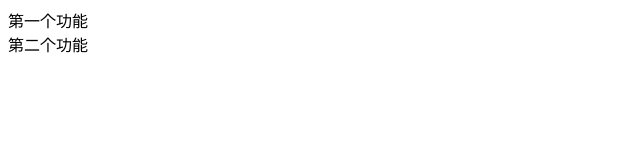
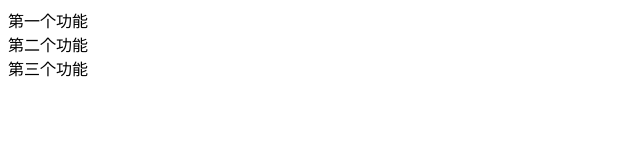
Before and after one commit to jinzhiqiang99/demo001, a plain HTML site: page index.html in a window 1280 px wide. Shown: the whole page, without its empty margins (0-640 px from the left). Drawn offline with Linux system fonts and the light colour scheme.

Commit message:
第三个功能

```diff
--- a/index.html
+++ b/index.html
@@ -1,2 +1,3 @@
 <div>第一个功能</div>
 <div>第二个功能</div>
+<div>第三个功能</div>
```
